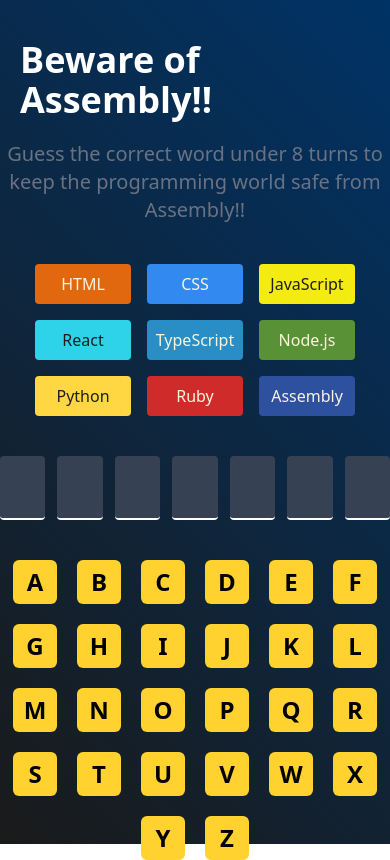
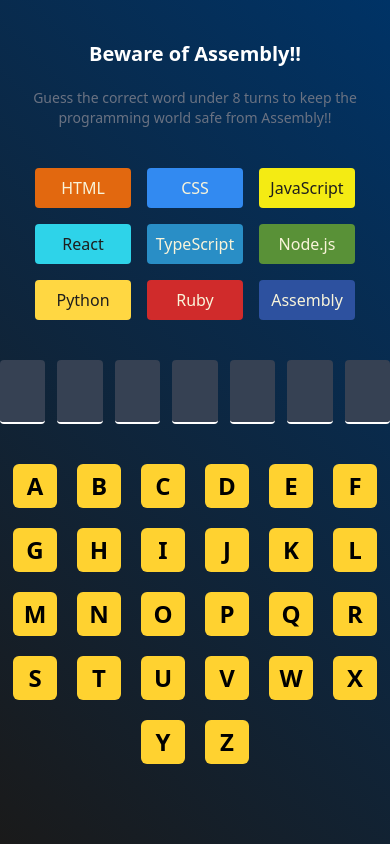
Before and after one commit to Swayam226/assembly-endgame, a React (Vite) app: page / in a window 390 px wide. Built offline with nearby package versions, Linux system fonts and the light colour scheme.

Commit message:
heading responsive

```diff
--- a/src/components/Header.jsx
+++ b/src/components/Header.jsx
@@ -1,10 +1,10 @@
 export default function Header() {
   return (
     <nav className="relative z-10 pt-5 flex justify-center items-center flex-col">
-      <h1 className="text-4xl font-semibold p-5 text-white">
+      <h1 className="text-xl font-semibold p-5 text-white md:text-4xl text-center">
         Beware of Assembly!!
       </h1>
-      <p className="text-wrap text-gray-500 text-xl max-w-xl text-center">
+      <p className="text-wrap text-gray-500 text-sm md:text-xl max-w-xl text-center">
         Guess the correct word under 8 turns to keep the programming world safe
         from Assembly!!
       </p>
```
